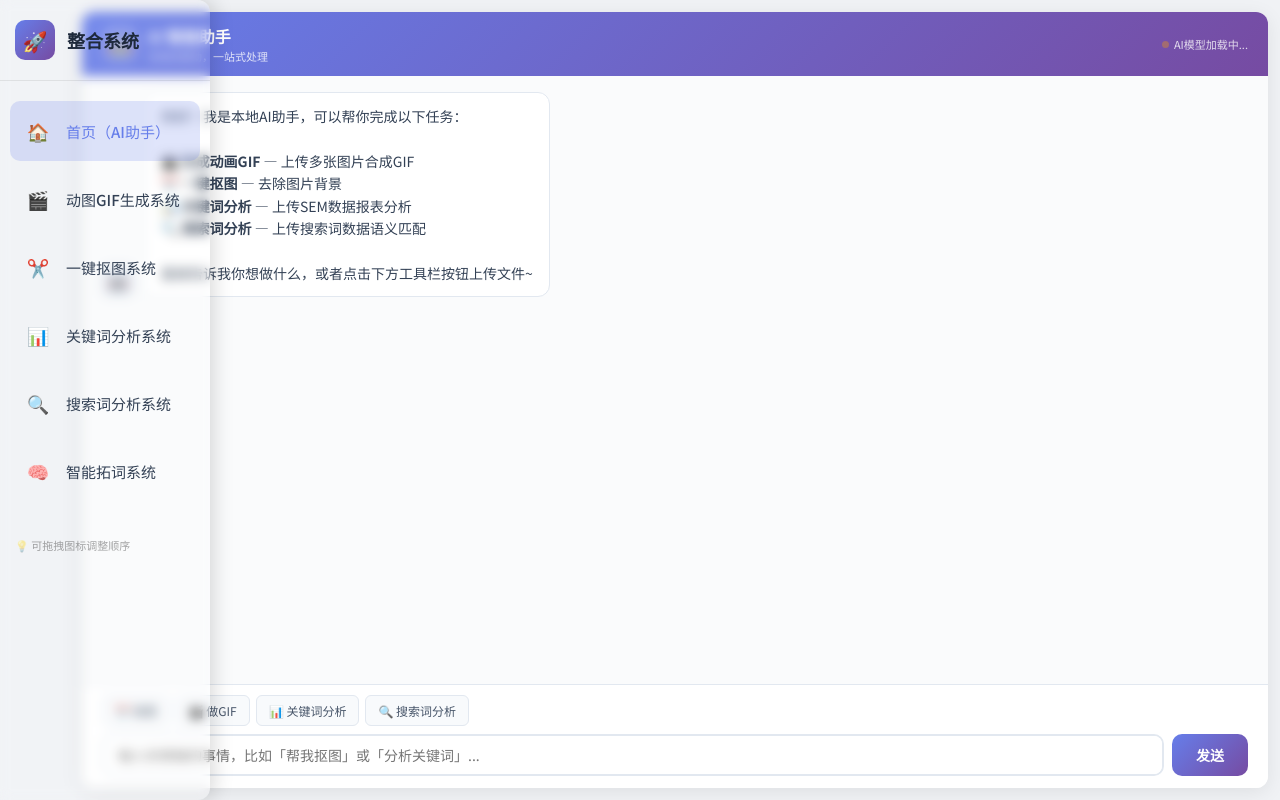
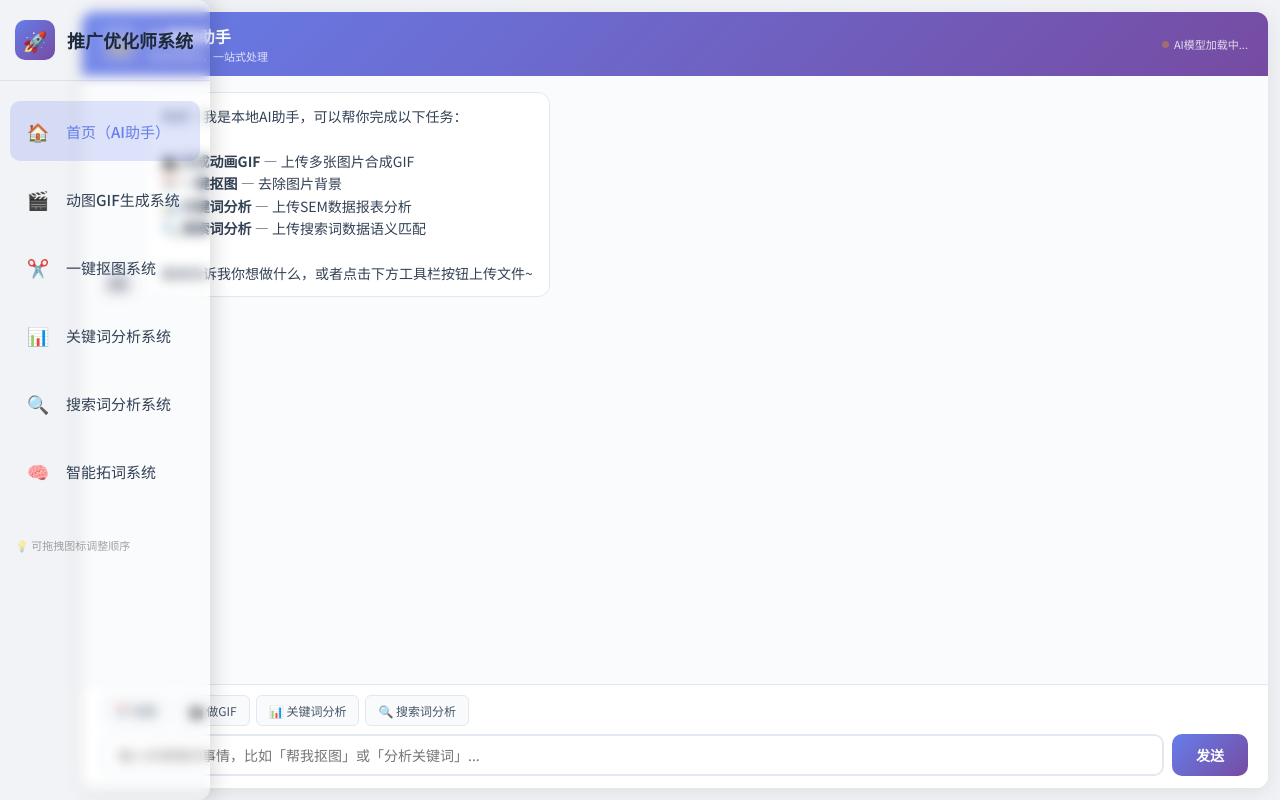
Before and after one commit to chaojibaozi/chaojibaozi.github.io, a plain HTML site: page index.html in a window 1280 px wide. Drawn offline with nearby package versions, Linux system fonts and the light colour scheme.

Commit message:
更新 index.html

```diff
--- a/index.html
+++ b/index.html
@@ -3,7 +3,7 @@
 <head>
     <meta charset="UTF-8">
     <meta name="viewport" content="width=device-width, initial-scale=1.0">
-    <title>整合系统入口</title>
+    <title>推广优化师系统</title>
     <link rel="icon" type="image/svg+xml" href="favicon.svg">
     <link rel="preconnect" href="https://fonts.googleapis.com">
     <link rel="preconnect" href="https://fonts.gstatic.com" crossorigin>
@@ -729,7 +729,7 @@
     <nav class="sidebar">
         <div class="sidebar-header">
             <div class="sidebar-icon">🚀</div>
-            <div class="sidebar-title">整合系统</div>
+            <div class="sidebar-title">推广优化师系统</div>
         </div>
         <div class="nav-menu" id="navMenu">
             <!-- 导航项将由JS动态生成 -->
```
